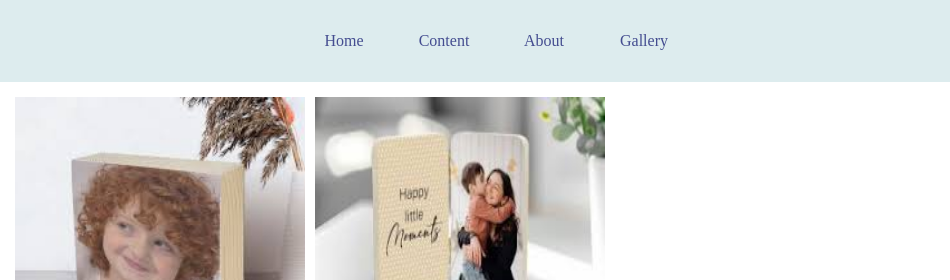
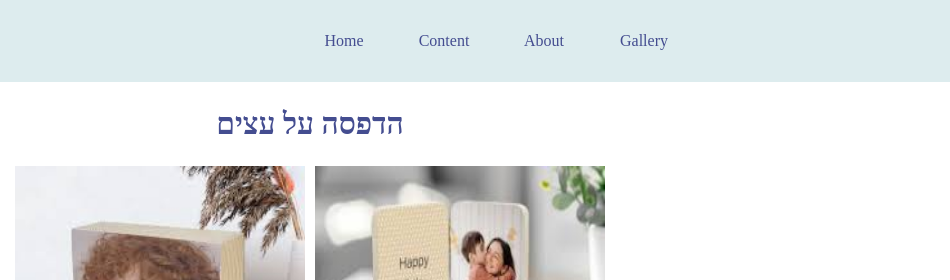
Before and after one commit to rys5870/src, a plain HTML site: page project1/index.html in a window 1280 px wide. Shown: the top 280 px of the page, 330-1280 px from the left. Drawn offline with Linux system fonts and the light colour scheme.

Commit message:
1323160125

```diff
--- a/project1/css/header.css
+++ b/project1/css/header.css
@@ -1,7 +1,7 @@
 body {
     box-sizing: border-box;
 margin: 0;
-height: 2000px;
+
 }
 
 .center {
--- a/project1/css/style.css
+++ b/project1/css/style.css
@@ -3,10 +3,7 @@
     margin: 15px;
 }
 
-.card {
 
-
-}
 .box_card{
     display: flex;
     flex-direction: column;
@@ -37,3 +34,8 @@
     font-size: large;
 font-weight: bold;
 }
+.title{
+    color: #444d90;
+    font-size: 30px;
+    text-align: center;
+}
--- a/project1/index.html
+++ b/project1/index.html
@@ -5,6 +5,7 @@
     <meta charset="UTF-8">
     <meta name="viewport" content="width=device-width, initial-scale=1.0">
     <title>Document</title>
+    <link rel="stylesheet" href="https://cdnjs.cloudflare.com/ajax/libs/font-awesome/6.5.0/css/all.min.css">
     <link rel="stylesheet" href="../project1/css/header.css">
     <link rel="stylesheet" href="css/style.css">
 </head>
@@ -19,13 +20,17 @@
                     <li><a href="">Content</a></li>
                     <li><a href="">About</a></li>
                     <li><a href="">Gallery</a></li>
+
                 </ul>
             </nav>
         </div>
     </header>
     <main>
         <div class="container">
+            <h2 class="title">הדפסה על עצים</h2>
+
             <div class="box center">
+
                 <div class="box_card">
                     <div class="card">
                         <img src="img/images (1).jpeg" alt="">
```
